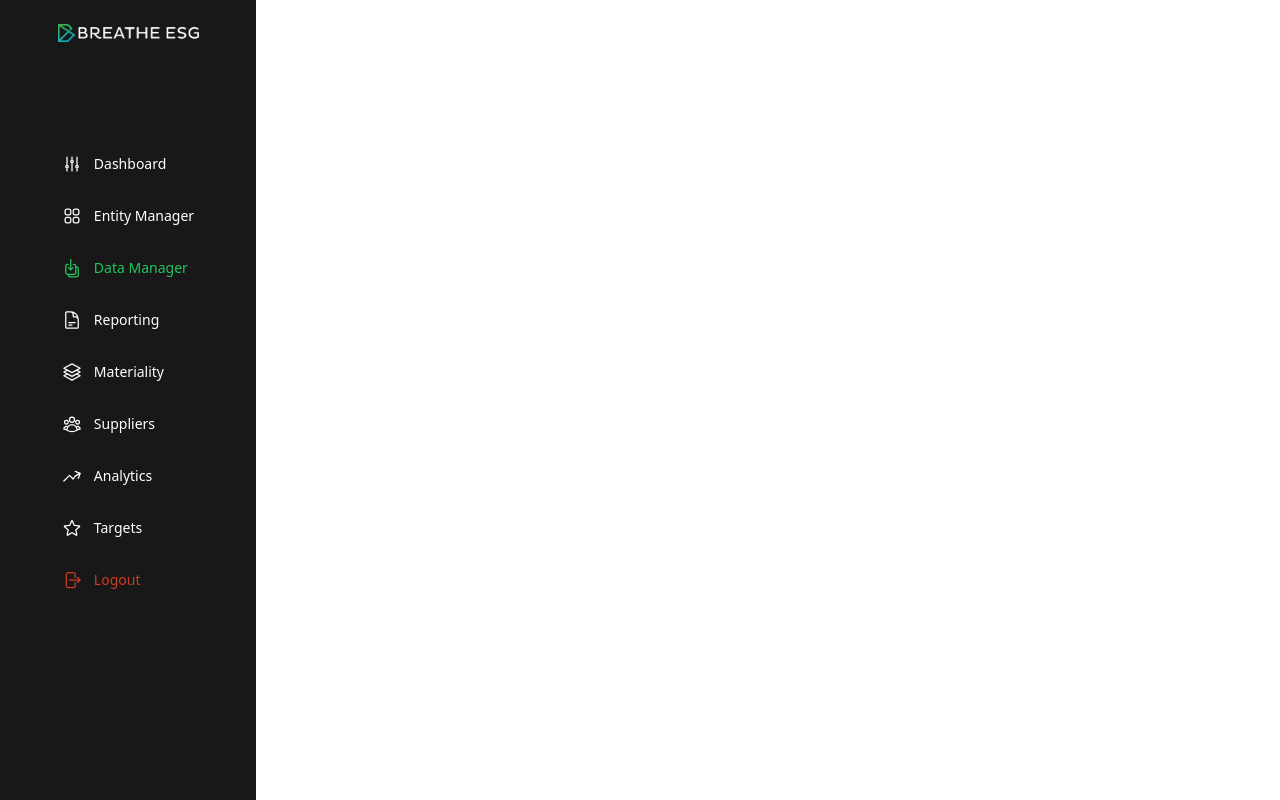
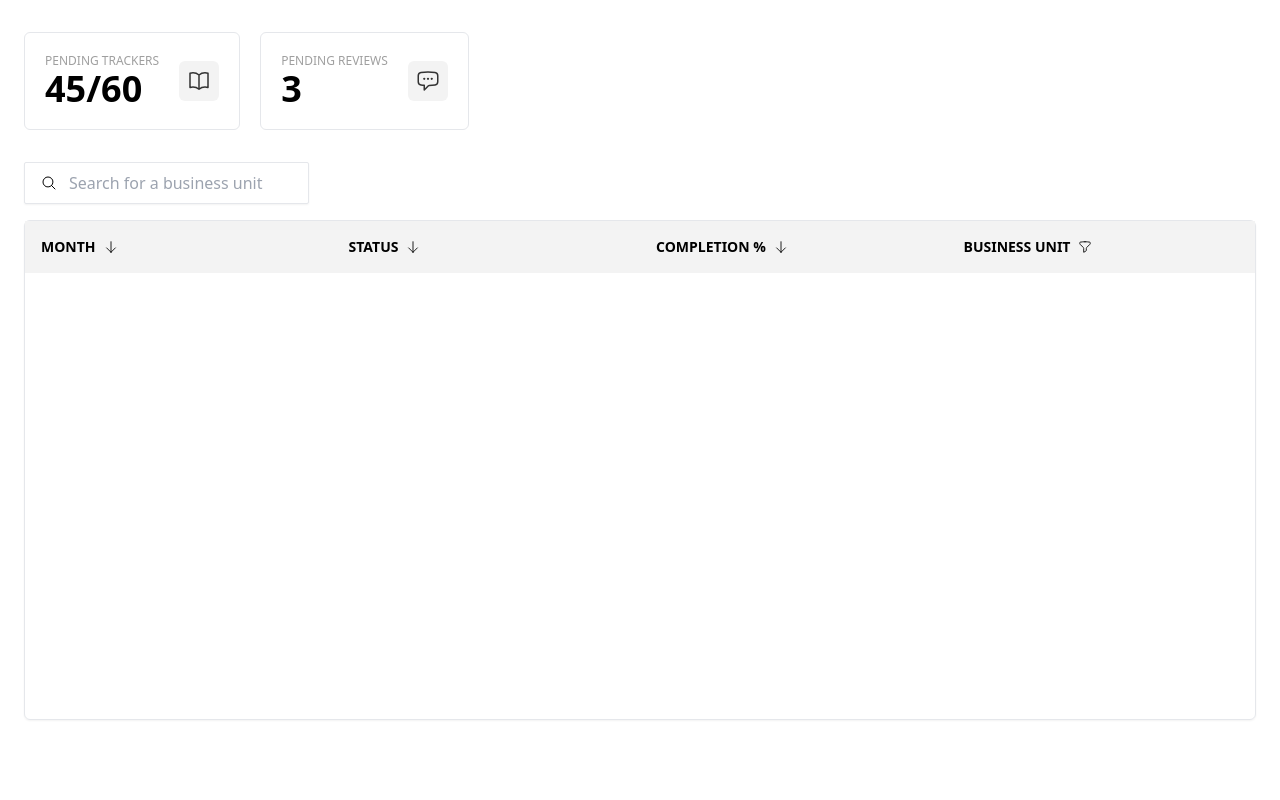
Before and after one commit to rigs05/ProjectESG, a React (Vite) app in the folder FrontPages/: page / in a window 1280 px wide. Built offline with nearby package versions, Linux system fonts and the light colour scheme.

Commit message:
tracker page

```diff
--- a/FrontPages/src/App.tsx
+++ b/FrontPages/src/App.tsx
@@ -1,7 +1,7 @@
 // import { Login } from "./pages/Login";
 // import { Register } from "./pages/Register";
-// import { DataEntryDashboard } from "./pages/DataEntryDashboard";
-// import { TrackerDashboard } from "./pages/TrackerDashboard";
+import { DataEntryDashboard } from "./pages/DataEntryDashboard";
+import { TrackerDashboard } from "./pages/TrackerDashboard";
 
 import { Sidebar } from "./components/Sidebar";
 
@@ -11,8 +11,8 @@ function App() {
       {/* <Register /> */}
       {/* <Login /> */}
       {/* <DataEntryDashboard /> */}
-      {/* <TrackerDashboard /> */}
-      <Sidebar />
+      <TrackerDashboard />
+      {/* <Sidebar /> */}
     </>
   );
 }
--- /dev/null
+++ b/FrontPages/src/components/DummyDataTracker.tsx
@@ -0,0 +1,9 @@
+export const DummyDataTracker = ({
+  month,
+  status,
+  statusCode,
+  completion,
+  unit,
+}) => {
+  return <div></div>;
+};
--- a/FrontPages/src/components/TrackerEntries.tsx
+++ b/FrontPages/src/components/TrackerEntries.tsx
@@ -1,3 +1,182 @@
+import { DummyDataTracker } from "./DummyDataTracker";
+
+const Cards = ({ title, value, icon }) => {
+  return (
+    <div className='p-5 w-fit rounded-md border'>
+      <div className='flex gap-5'>
+        <div>
+          <div className='text-gray-paratext text-xs'>{title}</div>
+          <div className='font-semibold text-4xl'>{value}</div>
+        </div>
+        <div className='p-2 m-auto items-center font-bold rounded-md bg-gray-light'>
+          {icon}
+        </div>
+      </div>
+    </div>
+  );
+};
+
 export const TrackerEntries = () => {
-  return <div></div>;
+  return (
+    <div className='m-6'>
+      <div className='flex gap-5 my-8'>
+        <Cards
+          title={"PENDING TRACKERS"}
+          value={"45/60"}
+          icon={
+            <svg
+              xmlns='http://www.w3.org/2000/svg'
+              fill='none'
+              viewBox='0 0 24 24'
+              strokeWidth='1.5'
+              stroke='currentColor'
+              className='size-6 text-gray-dark'
+            >
+              <path
+                strokeLinecap='round'
+                strokeLinejoin='round'
+                d='M12 6.042A8.967 8.967 0 0 0 6 3.75c-1.052 0-2.062.18-3 .512v14.25A8.987 8.987 0 0 1 6 18c2.305 0 4.408.867 6 2.292m0-14.25a8.966 8.966 0 0 1 6-2.292c1.052 0 2.062.18 3 .512v14.25A8.987 8.987 0 0 0 18 18a8.967 8.967 0 0 0-6 2.292m0-14.25v14.25'
+              />
+            </svg>
+          }
+        />
+        <Cards
+          title={"PENDING REVIEWS"}
+          value={"3"}
+          icon={
+            <svg
+              xmlns='http://www.w3.org/2000/svg'
+              fill='none'
+              viewBox='0 0 24 24'
+              strokeWidth='1.5'
+              stroke='currentColor'
+              className='size-6 text-gray-dark'
+            >
+              <path
+                strokeLinecap='round'
+                strokeLinejoin='round'
+                d='M8.625 9.75a.375.375 0 1 1-.75 0 .375.375 0 0 1 .75 0Zm0 0H8.25m4.125 0a.375.375 0 1 1-.75 0 .375.375 0 0 1 .75 0Zm0 0H12m4.125 0a.375.375 0 1 1-.75 0 .375.375 0 0 1 .75 0Zm0 0h-.375m-13.5 3.01c0 1.6 1.123 2.994 2.707 3.227 1.087.16 2.185.283 3.293.369V21l4.184-4.183a1.14 1.14 0 0 1 .778-.332 48.294 48.294 0 0 0 5.83-.498c1.585-.233 2.708-1.626 2.708-3.228V6.741c0-1.602-1.123-2.995-2.707-3.228A48.394 48.394 0 0 0 12 3c-2.392 0-4.744.175-7.043.513C3.373 3.746 2.25 5.14 2.25 6.741v6.018Z'
+              />
+            </svg>
+          }
+        />
+      </div>
+      <div className='flex gap-3 p-2 my-4 w-fit items-center shadow-sm rounded-sm border'>
+        <svg
+          xmlns='http://www.w3.org/2000/svg'
+          fill='none'
+          viewBox='0 0 24 24'
+          strokeWidth='1.5'
+          stroke='currentColor'
+          className='size-4 ml-2'
+        >
+          <path
+            strokeLinecap='round'
+            strokeLinejoin='round'
+            d='m21 21-5.197-5.197m0 0A7.5 7.5 0 1 0 5.196 5.196a7.5 7.5 0 0 0 10.607 10.607Z'
+          />
+        </svg>
+        <input
+          className='outline-none'
+          placeholder='Search for a business unit'
+        />
+      </div>
+      <div className='h-[500px] shadow-sm rounded-md border'>
+        {/* Title bar */}
+        <div className='grid grid-cols-4 gap-4 p-2 items-center font-sans text-sm bg-gray-light'>
+          <div className='flex items-center gap-2 font-bold p-2'>
+            <text>MONTH</text>
+            <svg
+              xmlns='http://www.w3.org/2000/svg'
+              fill='none'
+              viewBox='0 0 24 24'
+              strokeWidth='1.5'
+              stroke='currentColor'
+              className='size-3.5'
+            >
+              <path
+                strokeLinecap='round'
+                strokeLinejoin='round'
+                d='M19.5 13.5 12 21m0 0-7.5-7.5M12 21V3'
+              />
+            </svg>
+          </div>
+          <div className='flex items-center gap-2 font-bold p-2'>
+            <text>STATUS</text>
+            <svg
+              xmlns='http://www.w3.org/2000/svg'
+              fill='none'
+              viewBox='0 0 24 24'
+              strokeWidth='1.5'
+              stroke='currentColor'
+              className='size-3.5'
+            >
+              <path
+                strokeLinecap='round'
+                strokeLinejoin='round'
+                d='M19.5 13.5 12 21m0 0-7.5-7.5M12 21V3'
+              />
+            </svg>
+          </div>
+          <div className='flex items-center gap-2 font-bold p-2'>
+            <text>COMPLETION %</text>
+            <svg
+              xmlns='http://www.w3.org/2000/svg'
+              fill='none'
+              viewBox='0 0 24 24'
+              strokeWidth='1.5'
+              stroke='currentColor'
+              className='size-3.5'
+            >
+              <path
+                strokeLinecap='round'
+                strokeLinejoin='round'
+                d='M19.5 13.5 12 21m0 0-7.5-7.5M12 21V3'
+              />
+            </svg>
+          </div>
+          <div className='flex items-center gap-2 font-bold p-2'>
+            <text>BUSINESS UNIT</text>
+            <svg
+              xmlns='http://www.w3.org/2000/svg'
+              fill='none'
+              viewBox='0 0 24 24'
+              strokeWidth='1.5'
+              stroke='currentColor'
+              className='size-3.5'
+            >
+              <path
+                strokeLinecap='round'
+                strokeLinejoin='round'
+                d='M12 3c2.755 0 5.455.232 8.083.678.533.09.917.556.917 1.096v1.044a2.25 2.25 0 0 1-.659 1.591l-5.432 5.432a2.25 2.25 0 0 0-.659 1.591v2.927a2.25 2.25 0 0 1-1.244 2.013L9.75 21v-6.568a2.25 2.25 0 0 0-.659-1.591L3.659 7.409A2.25 2.25 0 0 1 3 5.818V4.774c0-.54.384-1.006.917-1.096A48.32 48.32 0 0 1 12 3Z'
+              />
+            </svg>
+          </div>
+        </div>
+
+        {/* Dummy Data */}
+        <DummyDataTracker
+          month={"Jan 2024"}
+          status={"PENDING"}
+          statusCode={1 / 12}
+          completion={20}
+          unit={"Business Unit 1"}
+        />
+        <DummyDataTracker
+          month={"Feb 2024"}
+          status={"APPROVED"}
+          statusCode={2 / 12}
+          completion={30}
+          unit={"Business Unit 2"}
+        />
+        <DummyDataTracker
+          month={"Mar 2024"}
+          status={"INCOMPLETE"}
+          statusCode={4 / 12}
+          completion={50}
+          unit={"Business Unit 3"}
+        />
+      </div>
+    </div>
+  );
 };
--- a/FrontPages/src/pages/DataEntryDashboard.tsx
+++ b/FrontPages/src/pages/DataEntryDashboard.tsx
@@ -5,9 +5,9 @@ import { TopBarDash } from "../components/TopBarDash";
 export const DataEntryDashboard = () => {
   return (
     <div>
-      <Sidebar />
+      {/* <Sidebar /> */}
       <TopBarDash Name={"John Doe"} />
-      <DataEntries />
+      {/* <DataEntries /> */}
     </div>
   );
 };
--- a/FrontPages/src/pages/TrackerDashboard.tsx
+++ b/FrontPages/src/pages/TrackerDashboard.tsx
@@ -5,8 +5,8 @@ import { TrackerEntries } from "../components/TrackerEntries";
 export const TrackerDashboard = () => {
   return (
     <div>
-      <Sidebar />
-      <TopBarDash Name={"John Doe"} />
+      {/* <Sidebar /> */}
+      {/* <TopBarDash Name={"John Doe"} /> */}
       <TrackerEntries />
     </div>
   );
```
